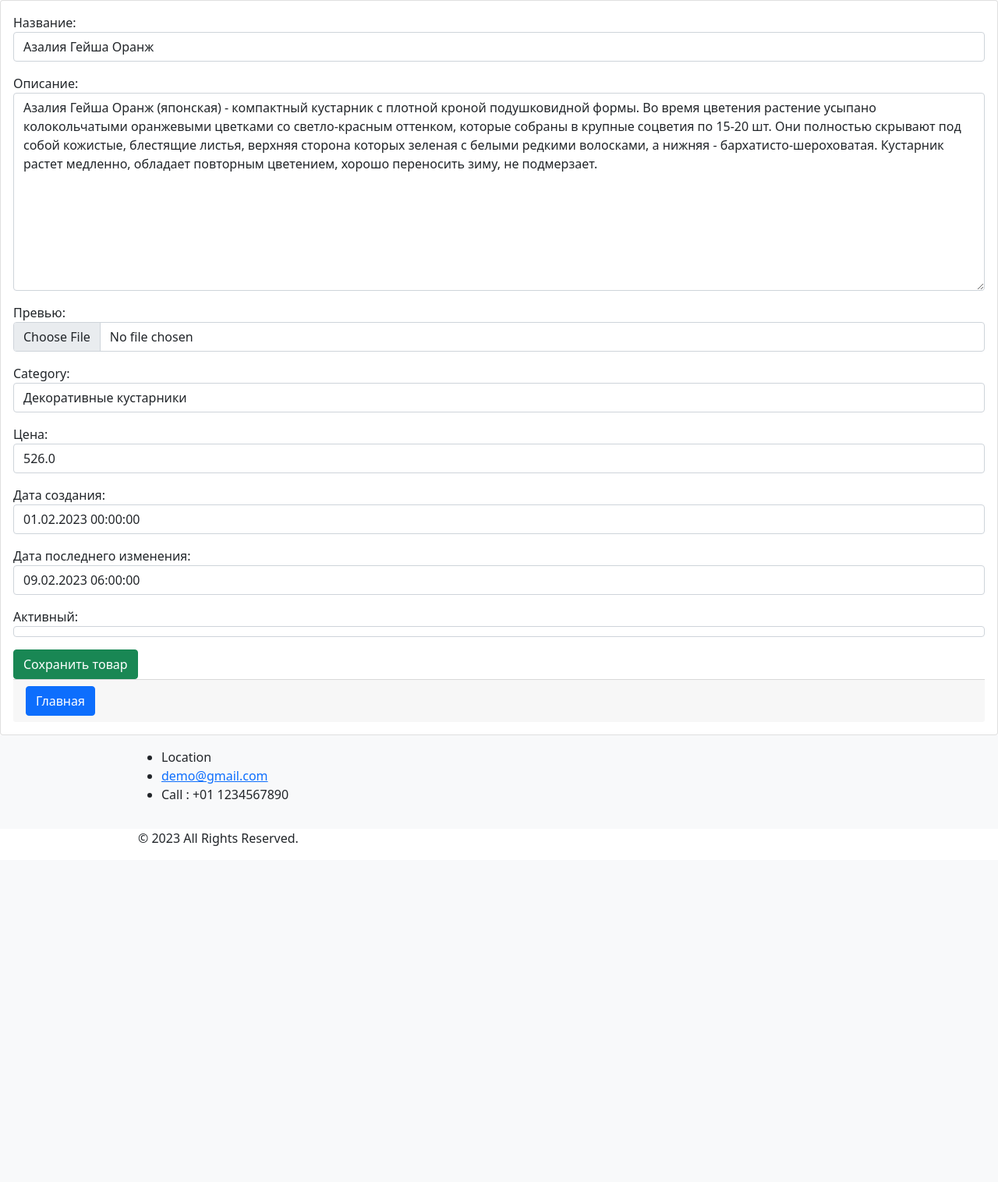
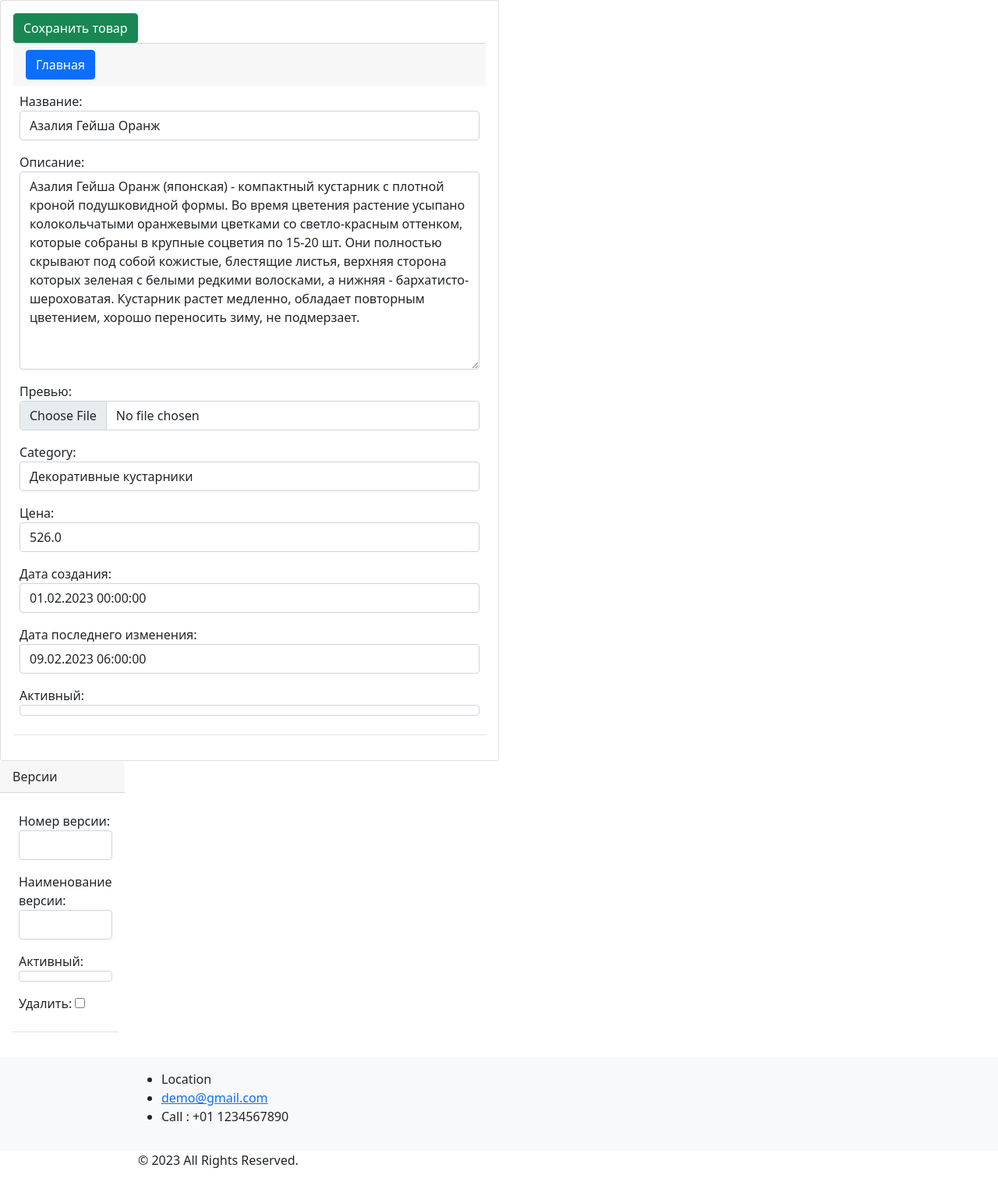
Before and after one commit to fastpostjj/django_project, a Django app: page /products/update/6/ in a window 1280 px wide. Shown: the part 56-1572 px from the top of the page at 78% size. Before the commit the page ends 1141 px from the top, so only its background shows below. Run offline with Django 4.2, Linux system fonts and the light colour scheme; data comes from the database, SQL or seed files in the repository; data that the repository does not hold is empty; parts of the project's set-up code (start-up, migrations or seed data) failed here and were passed over; some libraries are stand-ins or nearby versions.

Commit message:
added formset

```diff
--- a/products/templates/products/includes/version.html
+++ b/products/templates/products/includes/version.html
@@ -7,8 +7,11 @@
         <h5 class="card-title" >Продукт {{ object.product }}</h5>
         <a href="{% url 'products:product' object.product.pk %}"> {{ object.product.name }} </a>
           <br>
-        <a href="{% url 'products:version' object.version_number %}"> Версия № {{ object.version_number }} </a>
+        <a href="{% url 'products:version' object.pk %}"> Версия № {{ object.version_number }} </a>
         <p class="card-text mb-auto">{{ object.version_title }}</p>
+          <a class="btn btn-secondary" href={% url 'products:version' object.pk %}>Перейти &raquo;</a>
+          <a class="btn btn-warning" href={% url 'products:version_update' object.pk %}>Изменить &raquo;</a>
+          <a class="btn btn-danger" href={% url 'products:version_delete' object.pk %}>Удалить &raquo;</a>
       </div>
     </div>
   </div>
--- a/products/templates/products/products_detail.html
+++ b/products/templates/products/products_detail.html
@@ -24,8 +24,9 @@
 
                 <div class="card-footer">
                     <a href="{% url 'products:products' %}" class="btn btn-primary">Главная &raquo;</a>
-                    <!-- <a href="{% url 'products:products' %}" class="btn btn-warning float-rigth">Деактивировать</a> -->
-                    <a href="{% url 'products:toggle_activity_product' object.pk %}" class="btn btn-warning float-rigth">{% if object.is_active %}Деактивировать{% else %}Активировать{% endif %} &raquo;</a>
+                    <a class="btn btn-warning" href={% url 'products:product_update' object.pk %}>Изменить &raquo;</a>
+                    <!-- <a href="{% url 'products:toggle_activity_product' object.pk %}" class="btn btn-warning float-rigth">{% if object.is_active %}Деактивировать{% else %}Активировать{% endif %} &raquo;</a> -->
+                    <a class="btn btn-danger" href={% url 'products:product_delete' object.pk %}>Удалить &raquo;</a>
                 </div>
           </div>
     </div>
--- a/products/templates/products/products_form.html
+++ b/products/templates/products/products_form.html
@@ -2,7 +2,7 @@
 {% load functions %}
 
 {% block content %}
-    <div class="col">
+    <div class="col-6 ">
         <div class="card">
             <div class="card-body">
                 <form method="post" enctype="multipart/form-data">
--- /dev/null
+++ b/products/templates/products/products_form_with_formset.html
@@ -0,0 +1,44 @@
+{% extends 'products/base.html' %}
+{% load functions %}
+
+{% block content %}
+<div class="col">
+<form  method="post" enctype="multipart/form-data" class="form-group">
+    <div class="col-6">
+        <div class="card">
+            <div class="card-body">
+             <table class="table"
+                    <tr class="version-form">
+                    {% csrf_token %}
+                   <td>{{  form.as_p }}</td>
+
+                    </tr>
+                    <input type="submit" class="btn btn-success" value="{% if object %}Сохранить товар{% else %}Создать товар{% endif %}"  &raquo;>
+                <div class="card-footer">
+                    <a href="{% url 'products:products' %}" class="btn btn-primary">Главная</a>
+                </div>
+                    </table>
+            </div>
+        </div>
+ <div class="col-3">
+        <div class="card-header">
+            Версии
+        </div>
+        <div class="card-body">
+            <table class="table">
+               {{ formset.management_form }}
+                {% for form in formset.forms%}
+                    <tr class="version-form">
+                        <td>{{  form.as_p }}</td>
+
+                    </tr>
+
+                {% endfor %}
+            </table>
+        </div>
+    </div>
+</div>
+</div>
+</div>
+</form>
+{% endblock %}
--- a/products/templates/products/products_list.html
+++ b/products/templates/products/products_list.html
@@ -31,8 +31,6 @@
                     <p class="card-text">Дата создания: {{ object.created_data|date:'d:m:Y' }}</p>
                     <p class="card-text">Дата последнего изменения: {{ object.last_changed_data|date:'d:m:Y' }}</p>
                     <a class="btn btn-secondary" href={% url 'products:product' object.pk %}>Перейти &raquo;</a>
-                  <!-- <a class="btn btn-secondary" href={% url 'products:product' object.pk %} role="button >Перейти</a>
-                    role="button ломает разметку-->
                     <a class="btn btn-warning" href={% url 'products:product_update' object.pk %}>Изменить &raquo;</a>
                     <a class="btn btn-danger" href={% url 'products:product_delete' object.pk %}>Удалить &raquo;</a>
               </div>
--- a/products/views.py
+++ b/products/views.py
@@ -1,3 +1,4 @@
+from django.forms import inlineformset_factory
 from django.shortcuts import render, get_object_or_404, redirect
 from django.template.defaultfilters import slugify
 from django.urls import reverse_lazy, reverse
@@ -66,13 +67,13 @@ class VersionCreateView(generic.CreateView):
     # fields = ('product', 'version_number', 'version_title', 'is_active')
     success_url = reverse_lazy('products:versions')
 
-
-
+        # https: // evileg.com / ru / post / 455 /
 class VersionUpdateView(generic.UpdateView):
     model = Version
     form_class = VersionForm
     # fields = ('product', 'version_number', 'version_title', 'is_active')
     success_url = reverse_lazy('products:versions')
+
 
 class VersionDeleteView(generic.DeleteView):
     model = Version
@@ -128,7 +129,26 @@ class ProductsUpdateView(generic.UpdateView):
     model = Products
     form_class = ProductsForm
     # fields = ('name', 'description', 'price', 'category', 'created_data', 'last_changed_data', 'image')
+    template_name = 'products/products_form_with_formset.html'
     success_url = reverse_lazy('products:products')
+
+    def get_context_data(self, **kwargs):
+        context_data = super().get_context_data(**kwargs)
+        VersionFormset = inlineformset_factory(Products, Version, form=VersionForm, extra=1)
+        if self.request.method == "POST":
+            context_data['formset'] = VersionFormset(self.request.POST, instance=self.object)
+        else:
+            context_data['formset'] = VersionFormset(instance=self.object)
+        return context_data
+
+    def form_valid(self, form):
+        context_data = self.get_context_data()
+        formset = context_data['formset']
+        self.object = form.save()
+        if formset.is_valid():
+            formset.instance = self.object
+            formset.save()
+        return super().form_valid(form)
 
 class ProductsDeleteView(generic.DeleteView):
     model = Products
```
Also changed, not shown: products/templates/products/version_form_with_formset.html (added, +26 -0 lines).
